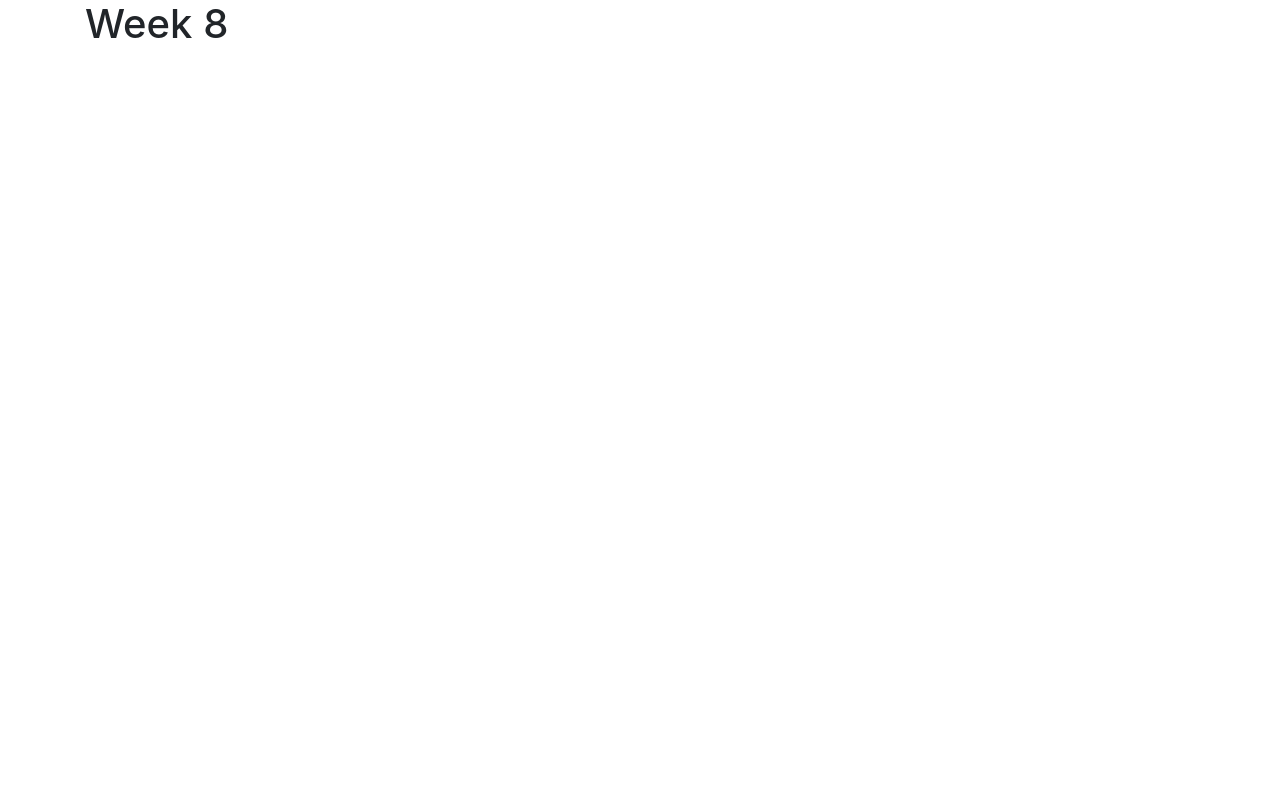
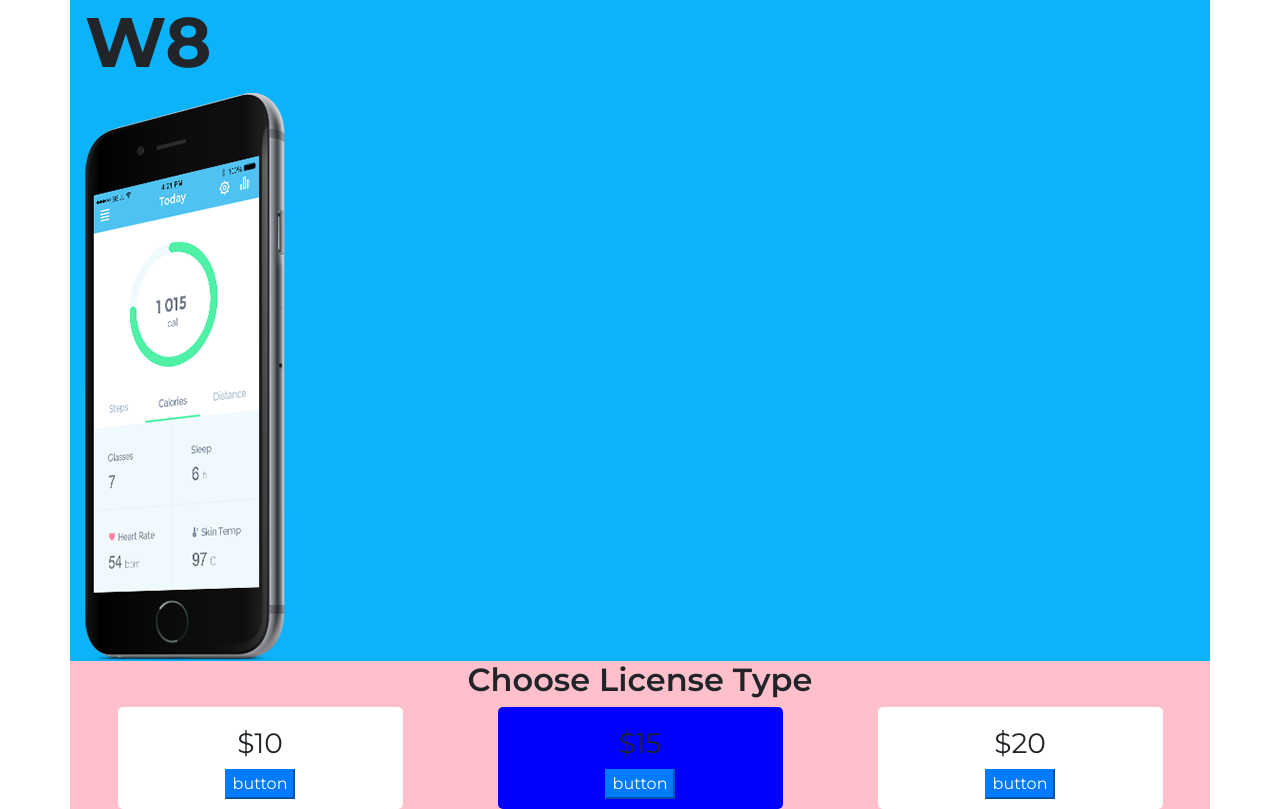
Before and after one commit to mikkalous/uclax_wcib_week_8, a website: page index.html in a window 1280 px wide. Drawn offline with nearby package versions, Linux system fonts and the light colour scheme.

Commit message:
this working?

```diff
--- a/css/styles.scss
+++ b/css/styles.scss
@@ -1,2 +1,34 @@
 body {
+  font-family: 'Montserrat', sans-serif;
+
+  h1 {
+    font-size: 70px;
+    font-weight: 700;
+  }
+
+  h2 {
+    font-weight: 600;
+  }
+
+  h3 {
+    font-weight: 400;
+  }
+
+  .row {
+    background: pink;
+
+    &.hero-image {
+      background: rgb(12,179,248);
+    }
+
+    .price {
+      background: white;
+      border-radius: 5px;
+      padding-top: 20px;
+      padding-bottom: 10px;
+      &.alt {
+        background: blue;
+      }
+    }
+  }
 }
--- a/index.html
+++ b/index.html
@@ -4,10 +4,12 @@
   <head>
     <meta charset="utf-8">
 
-    <title>Week 8</title>
+    <title>W8</title>
 
     <meta name="description" content="">
     <meta name="viewport" content="width=device-width, initial-scale=1">
+
+    <link href="https://fonts.googleapis.com/css2?family=Montserrat:wght@400;600;700&display=swap" rel="stylesheet">
 
     <link rel="stylesheet" href="css/bootstrap.min.css">
     <link rel="stylesheet" href="css/styles.css">
@@ -21,13 +23,37 @@
 
     <div class="container">
 
-      <div class="row">
+      <div class="row hero-image">
         <div class="col-12">
-          <h1>Week 8</h1>
+          <h1>W8</h1>
+          <img src="images/iphone.png" alt="iPhone" class="">
         </div>
       </div>
 
-    </div>
+      <div class="row">
+        <div class="col-12">
+          <h2 class="text-center">Choose License Type</h2>
+        </div>
+      </div>
+
+      <div class="row justify-content-around">
+
+        <div class="col-3 price text-center">
+          <h3 class="">$10</h3>
+          <button class="btn-primary">button</button>
+        </div>
+
+        <div class="col-3 price alt text-center">
+          <h3 class="">$15</h3>
+          <button class="btn-primary">button</button>
+        </div>
+
+        <div class="col-3 price text-center">
+          <h3 class="">$20</h3>
+          <button class="btn-primary">button</button>
+        </div>
+
+      </div>
 
 	</body>
 
```
Also changed, not shown: css/bootstrap.min.css (added), css/styles.css, images/iphone.png (added), js/bootstrap.min.js (added), 3 other files.
